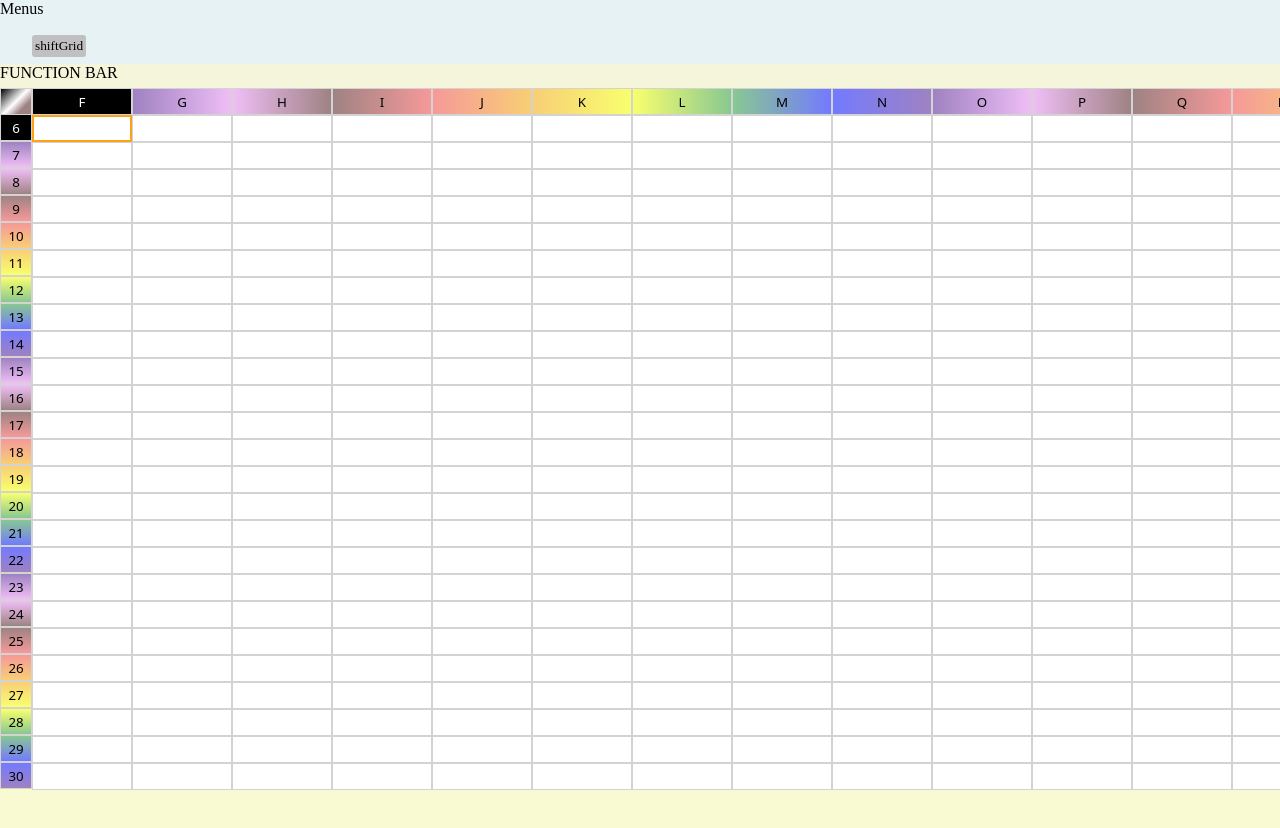
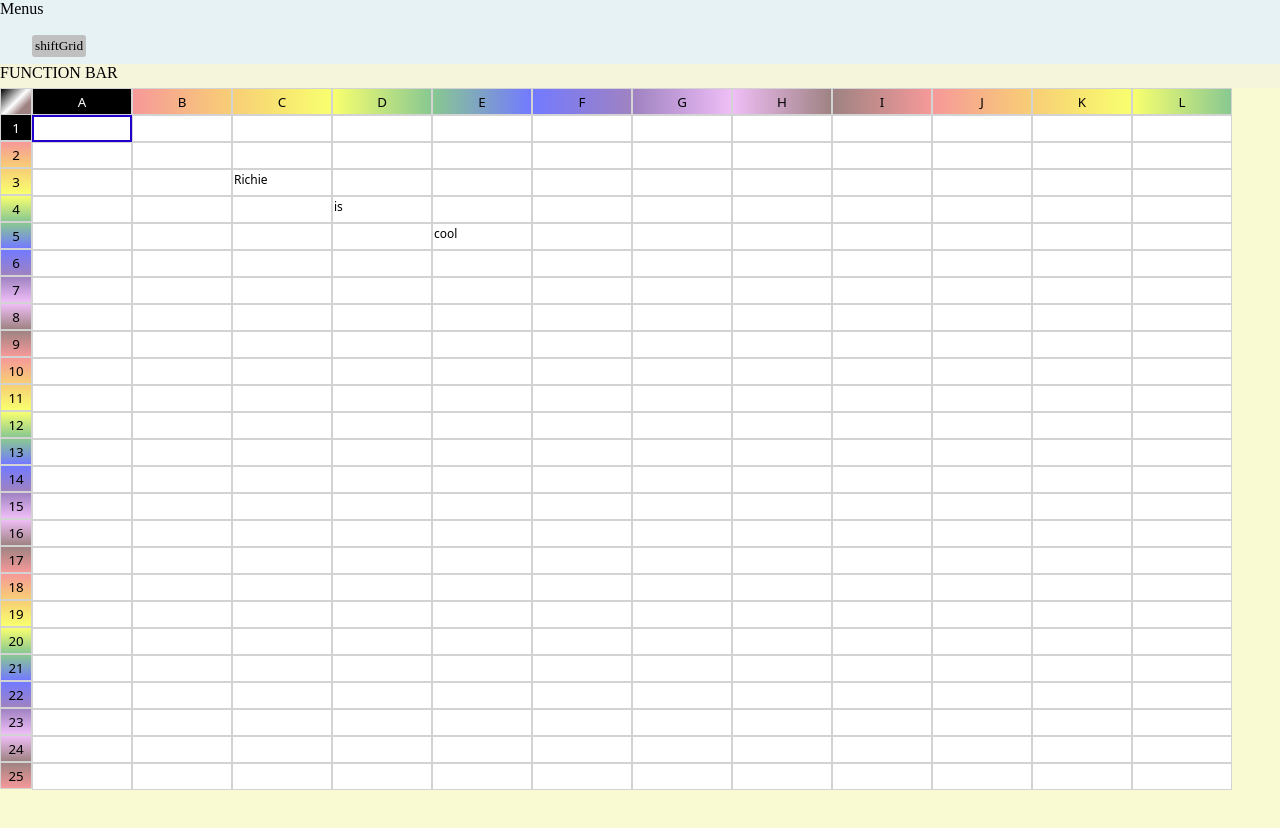
Before and after one commit to Eihcir0/rcell, a React (Create React App) app: page / in a window 1280 px wide. Shown: the top 828 px of the page. Built offline with nearby package versions, Linux system fonts and the light colour scheme.

Commit message:
add wheel listener

```diff
--- a/src/components/Viewport/Cells/Cell.jsx
+++ b/src/components/Viewport/Cells/Cell.jsx
@@ -31,13 +31,17 @@
         return className
     }
 
-    handleChange = () => {
+    setFlip = () => {
         this.setState({
             flip: true
         })
         setTimeout(()=>{
             this.setState({flip: false})
         }, 1000)
+    }
+
+    handleChange = () => {
+        this.setFlip()
     }
 
     handleClick = () => {
--- a/src/components/Viewport/Viewport.jsx
+++ b/src/components/Viewport/Viewport.jsx
@@ -14,22 +14,23 @@
 /**
  * NEXT STEPS:
  *
- * Implement logic on move:
- *  - When you move to or beyond one or two edges of viewport -- if totalCols/Rows is greater than scroll viewport 1 to that direction
- * BUG:  scrolling to right and down
- * REFACTOR!!:
+ * NEEDS REFACTOR!!:
  *  - Divide up redux state,
- * WRITE TESTS!
+ *  = handlers for key input
+ * NEEDS TESTS!
  * UPDATE PROPTYPES (and default props!)
  *
+ *
+ *
+ * keyboard commands - jump left right, copy paste, bold / italic / strikethrough
  * Add listener to screen height/width to invoke action setViewportBottom and Width
- *  - on scroll --> do same redux actions
- * Then move on to keyboard commands
  * Then move on to some basic formatting like bold / italic / underline
  * Copy paste
  * Undo
  *
- * Scroll goes to edge on top and left!
+ * KNOWN BUGS:
+ * scroll thing, scrolling down also goes right
+ * some weirdness at the far right side
  * Clicking off cell enters value -- on blur?
  *
  *
@@ -46,6 +47,11 @@
         this.props.actions.refreshViewportDimensions()
     }
 
+    componentDidMount() {
+        window.scroll(0, 0)
+        console.log(window.scrollX)
+        console.log(window.scrollY)
+    }
     render() {
         return (
             <div className="viewport">
--- a/src/index.css
+++ b/src/index.css
@@ -114,7 +114,15 @@
     font-size: smaller;
     color: black;
     text-shadow: 1px;
+    /* animation: brighter 10s infinite; */
 }
+@keyframes brighter {
+    50% {
+        filter: brightness(1.3);
+        border: 1px solid darkgray;
+    }
+}
+
 
 .header-cell.row {
     display: inline-block;
--- a/src/magic/helpers/gridHelpers.js
+++ b/src/magic/helpers/gridHelpers.js
@@ -19,7 +19,7 @@
             break
         }
     }
-    return counter + 1
+    return counter
 
 }
 
@@ -80,7 +80,9 @@
         newViewport[1] -= 1
     }
     if (checkEdge('right', state, newCursorLocation)) {
-        newViewport[1] += 1
+        if (state.cursorLocation[1] < newCursorLocation[1]) {
+            newViewport[1] += 1
+        }
     }
     if (checkEdge('top', state, newCursorLocation)) {
         newViewport[0] -= 1
--- a/src/redux/actions/actions.js
+++ b/src/redux/actions/actions.js
@@ -38,6 +38,7 @@
     return { type: SCROLL_LEFT, value }
 }
 export const scrollRight = (value = 1) => {
+    console.log('here ok!!')
     return { type: SCROLL_RIGHT, value }
 }
 
--- a/src/redux/reducers/gridReducer.js
+++ b/src/redux/reducers/gridReducer.js
@@ -24,12 +24,85 @@
 	parseAndEvaluate,
 } from '../../magic/helpers/formulaHelpers'
 
+const checkOffViewport = (state) => {
+    const {
+        viewport,
+        cursorLocation,
+        viewportRight,
+        viewportBottom,
+    } = state
+    const newViewport = [...viewport]
+    let updated = false
+    console.log(cursorLocation[1], viewportRight)
+    if (cursorLocation[1] < viewport[1]) {
+        newViewport[1] = cursorLocation[1]
+        updated = true
+    } else if (cursorLocation[1] > viewportRight) {
+        newViewport[1] = cursorLocation[1]
+        updated = true
+    }
+
+    if (cursorLocation[0] < viewport[0]) {
+        newViewport[0] = cursorLocation[0]
+        updated = true
+    } else if (cursorLocation[0] > viewportBottom) {
+        newViewport[0] = cursorLocation[0]
+        updated = true
+    }
+
+
+    return updated && newViewport
+}
+
 export default function grid(state = initialState, action) {
+    console.log('in reducer')
 	let newState
 	let viewport
 	const viewportRow = state.viewport[0]
 	const viewportCol = state.viewport[1]
 	switch (action.type) {
+        case SCROLL_UP:
+            if (viewportRow === 0) return state
+            viewport = [(viewportRow - 1), state.viewport[1]]
+            newState = {
+                ...state,
+                viewport,
+            }
+            newState.viewportBottom = getViewportBottom(newState)
+            newState.viewportRight = getViewportRight(newState)
+
+            return newState
+
+        case SCROLL_DOWN:
+            if (viewportRow === (state.totalRows - 1)) return state
+            viewport = [(viewportRow + 1), state.viewport[1]]
+            newState = {
+                ...state,
+                viewport,
+            }
+            return newState
+
+        case SCROLL_LEFT:
+            if (viewportCol === 0) return state
+            viewport = [state.viewport[0], (viewportCol - 1),]
+            newState = {
+                ...state,
+                viewport,
+            }
+            return newState
+
+        case SCROLL_RIGHT:
+            console.log(state)
+            if (viewportCol === (state.totalCols - 1)) return state
+            viewport = [viewportRow, (viewportCol + 1),]
+            newState = {
+                ...state,
+                viewport,
+            }
+            console.log(newState)
+            return newState
+
+
 		case SET_EDITING:
 			newState = {
 				...state,
@@ -40,35 +113,41 @@
 
 		case SET_CURSOR:
 			if (offGrid(state, [action.row, action.col])) {
-				return state}
-			newState = {
-				...state,
-				cursorLocation: [action.row, action.col],
-			}
-
-            const newViewport = checkEdges(state, newState.cursorLocation)
-			if (newViewport) {
-                newState.viewport = newViewport // maybe better to fire action
-                newState.viewportBottom = getViewportBottom(newState)
-                newState.viewportRight = getViewportRight(newState)
+                return state}
+            newState = {
+                ...state,
+                cursorLocation: [action.row, action.col],
+            }
+            let newViewport
+            const offViewport = checkOffViewport(newState)
+            const onEdge = checkEdges(state, newState.cursorLocation)
+            if (offViewport) {
+                newViewport = offViewport
+            } else if (onEdge) {
+                newViewport = onEdge // maybe better to fire action
             }
 
-			return newState
+            if (newViewport) {
+                newState.viewport = newViewport
+            }
+            newState.viewportBottom = getViewportBottom(newState)
+            newState.viewportRight = getViewportRight(newState)
+            return newState
 
 		case SET_VALUE:
 			newState = parseAndEvaluate({ action, state })
-			const widths = []
-			for (let i=0; i < 31; i++) {
-				widths.push('100')
-			}
-			widths[4] = '200'
+			// const widths = []
+			// for (let i=0; i < 31; i++) {
+			// 	widths.push(100)
+			// }
+			// widths[4] = 200
 
-			const heights = []
-			for (let i=0; i < 31; i++) {
-				heights.push('27')
-			}
-			heights[4] = '200'
-			newState.heights = heights
+			// const heights = []
+			// for (let i=0; i < 31; i++) {
+			// 	heights.push(27)
+			// }
+			// heights[4] = 200
+			// newState.heights = heights
 			localStorage.setItem('rcell', JSON.stringify(newState))
 			return newState
 
@@ -86,45 +165,6 @@
 			}
 			return newState
 
-		case SCROLL_UP:
-			if (viewportRow === 0) return state
-			viewport = [(viewportRow - 1), state.viewport[1]]
-			newState = {
-				...state,
-				viewport,
-            }
-            newState.viewportBottom = getViewportBottom(newState)
-            newState.viewportRight = getViewportRight(newState)
-
-			return newState
-
-		case SCROLL_DOWN:
-			if (viewportRow === (state.totalRows - 1)) return state
-			viewport = [(viewportRow + 1), state.viewport[1]]
-			newState = {
-				...state,
-				viewport,
-			}
-			return newState
-
-		case SCROLL_LEFT:
-			if (viewportCol === 0) return state
-			viewport = [state.viewport[0], (viewportCol - 1), ]
-			newState = {
-				...state,
-				viewport,
-			}
-			return newState
-
-		case SCROLL_RIGHT:
-			if (viewportCol === (state.totalCols - 1)) return state
-			viewport = [state.viewport[0], (viewportCol + 1), ]
-			newState = {
-				...state,
-				viewport,
-			}
-			return newState
-
 		case REFRESH_VIEWPORT:
 			newState = {
 				...state,
--- a/src/redux/reducers/initialState.js
+++ b/src/redux/reducers/initialState.js
@@ -1,5 +1,5 @@
-const totalCols = 30
-const totalRows = 30
+const totalCols = 500
+const totalRows = 500
 
 const getStartingWidths = (totalCols) => {
     const widths = []
@@ -59,10 +59,10 @@
 
 const localState = localStorage.getItem('rcell')
 const initialState = localState ? JSON.parse(localState) : blankState
-initialState.viewport = [5,5]
-initialState.cursorLocation = [5,5]
 initialState.viewportRight = 20
 initialState.viewportBottom = 20
 initialState.widths = getStartingWidths(initialState.totalCols)
 initialState.heights = getStartingHeights(initialState.totalRow)
+initialState.viewport = [0, 0]
+initialState.cursorLocation = [0, 0]
 export default initialState
```
Also changed, not shown: src/components/Viewport/KeyBindings.jsx (+87 -30 lines).
